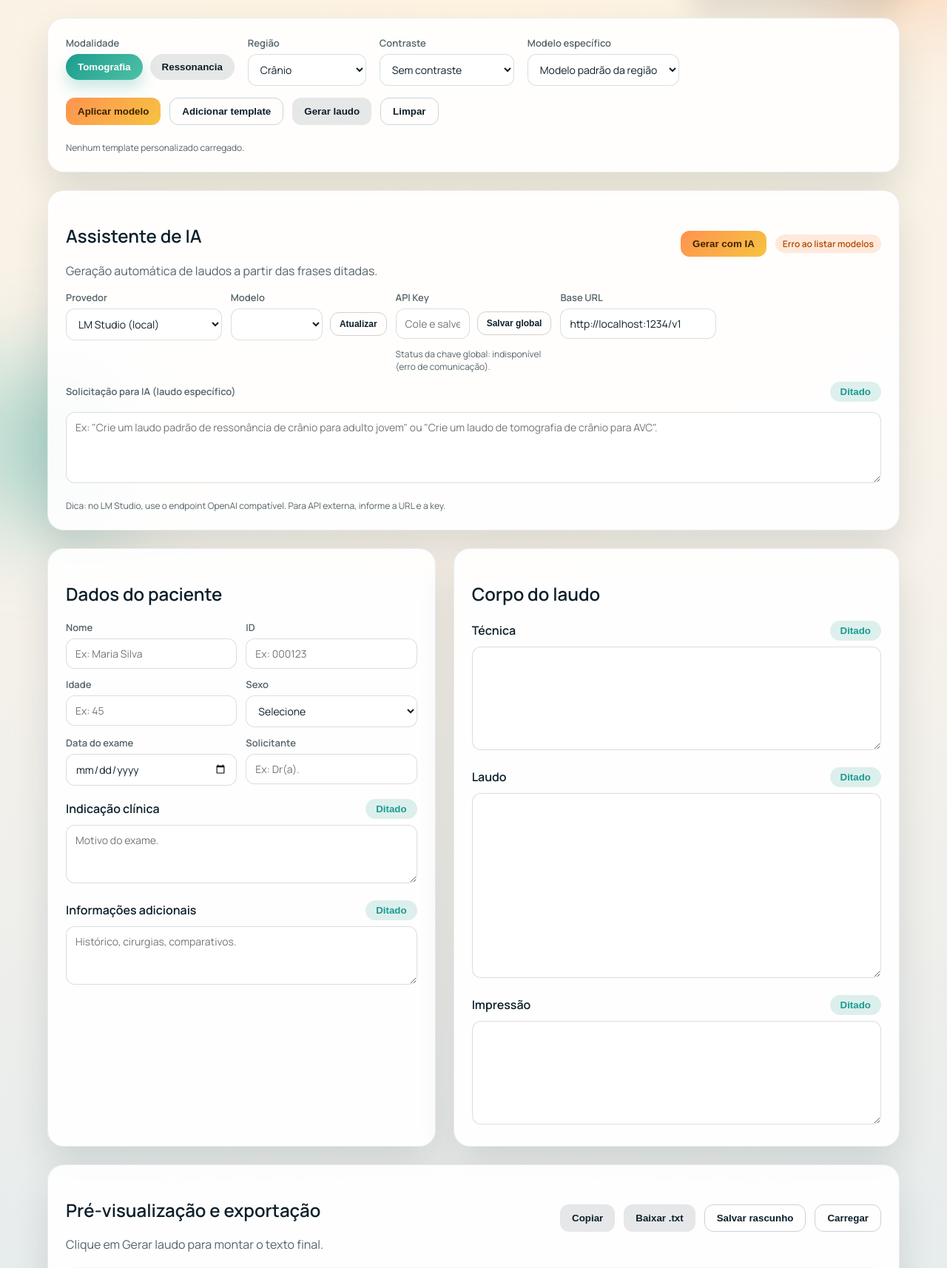
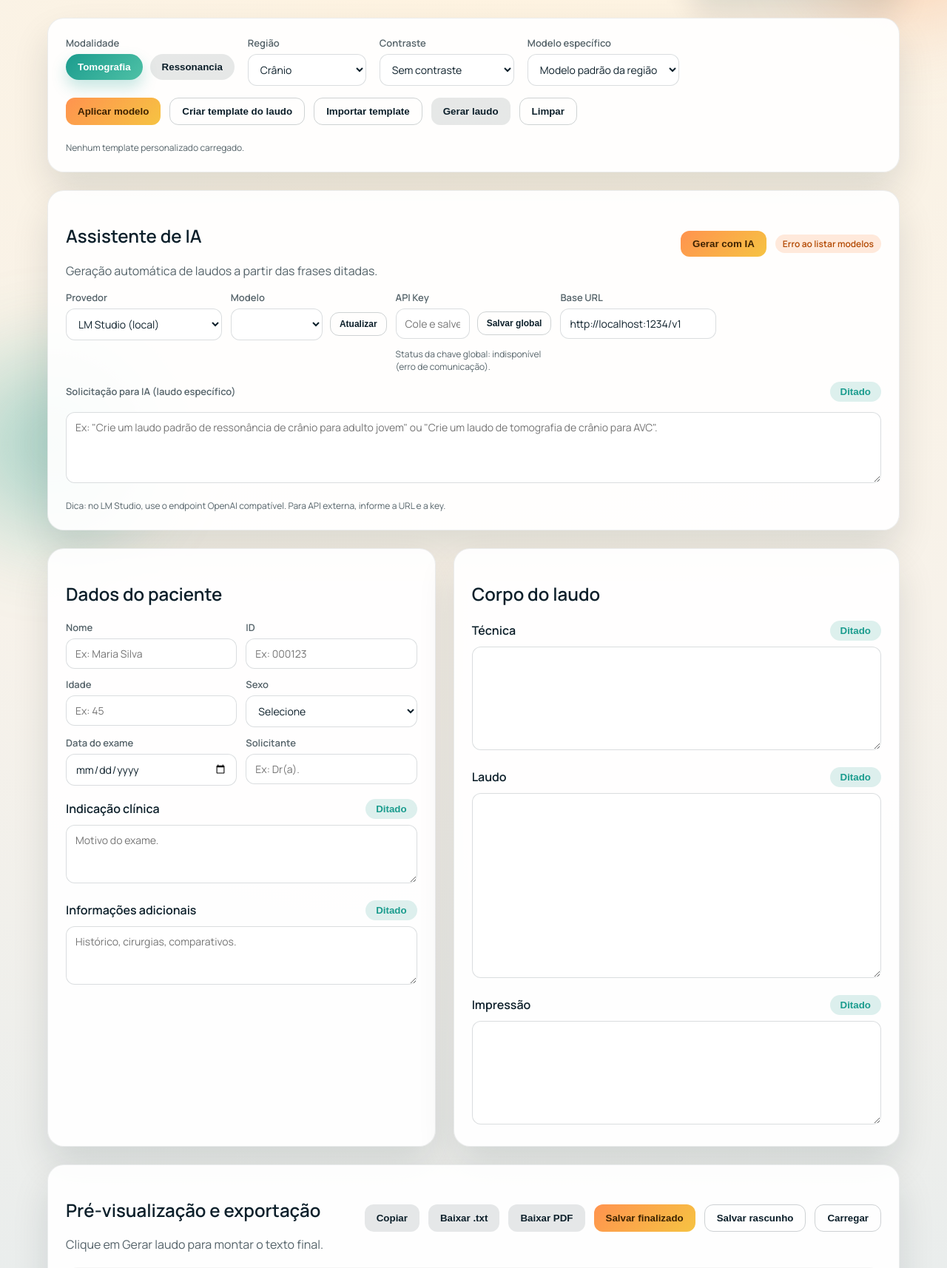
Before and after one commit to haguenka/LAUDOS, a Python web app: template templates/index.html in a window 1280 px wide. Shown: the part 187-1901 px from the top of the page at 74% size. Run offline with Jinja, Linux system fonts and the light colour scheme; the template is opened without the code that fills it, so the values that code supplies are empty.

Commit message:
Add files via upload

```diff
--- a/templates/index.html
+++ b/templates/index.html
@@ -76,7 +76,8 @@
         </div>
         <div class="toolbar-actions">
           <button id="applyTemplate" class="btn primary">Aplicar modelo</button>
-          <button id="addTemplate" class="btn ghost" type="button" title="Carregar template de laudo">Adicionar template</button>
+          <button id="addTemplate" class="btn ghost" type="button" title="Criar template com base no laudo digitado">Criar template do laudo</button>
+          <button id="importTemplate" class="btn ghost" type="button" title="Importar template de arquivo">Importar template</button>
           <input id="templateFileInput" type="file" accept=".txt,.doc,.docx,.pdf,.json,application/json" hidden />
           <button id="generateReport" class="btn">Gerar laudo</button>
           <button id="clearForm" class="btn ghost">Limpar</button>
@@ -225,11 +226,27 @@
           <div class="preview-actions">
             <button id="copyReport" class="btn">Copiar</button>
             <button id="downloadReport" class="btn">Baixar .txt</button>
+            <button id="downloadPdf" class="btn">Baixar PDF</button>
+            <button id="saveFinalReport" class="btn primary">Salvar finalizado</button>
             <button id="saveDraft" class="btn ghost">Salvar rascunho</button>
             <button id="loadDraft" class="btn ghost">Carregar</button>
           </div>
         </div>
         <pre id="reportOutput" class="report-output">Seu laudo aparecerá aqui.</pre>
+      </section>
+
+      <section class="card saved-reports card-animate">
+        <div class="preview-header">
+          <div>
+            <h2>Laudos finalizados salvos</h2>
+            <p class="subtitle">Os últimos laudos ficam disponíveis para reabrir e exportar novamente.</p>
+          </div>
+          <div class="preview-actions">
+            <button id="refreshSavedReports" class="btn ghost btn-small" type="button">Atualizar lista</button>
+          </div>
+        </div>
+        <p id="savedReportsStatus" class="toolbar-hint">Nenhum laudo finalizado salvo ainda.</p>
+        <div id="savedReportsList" class="saved-report-list"></div>
       </section>
     </main>
 
```
